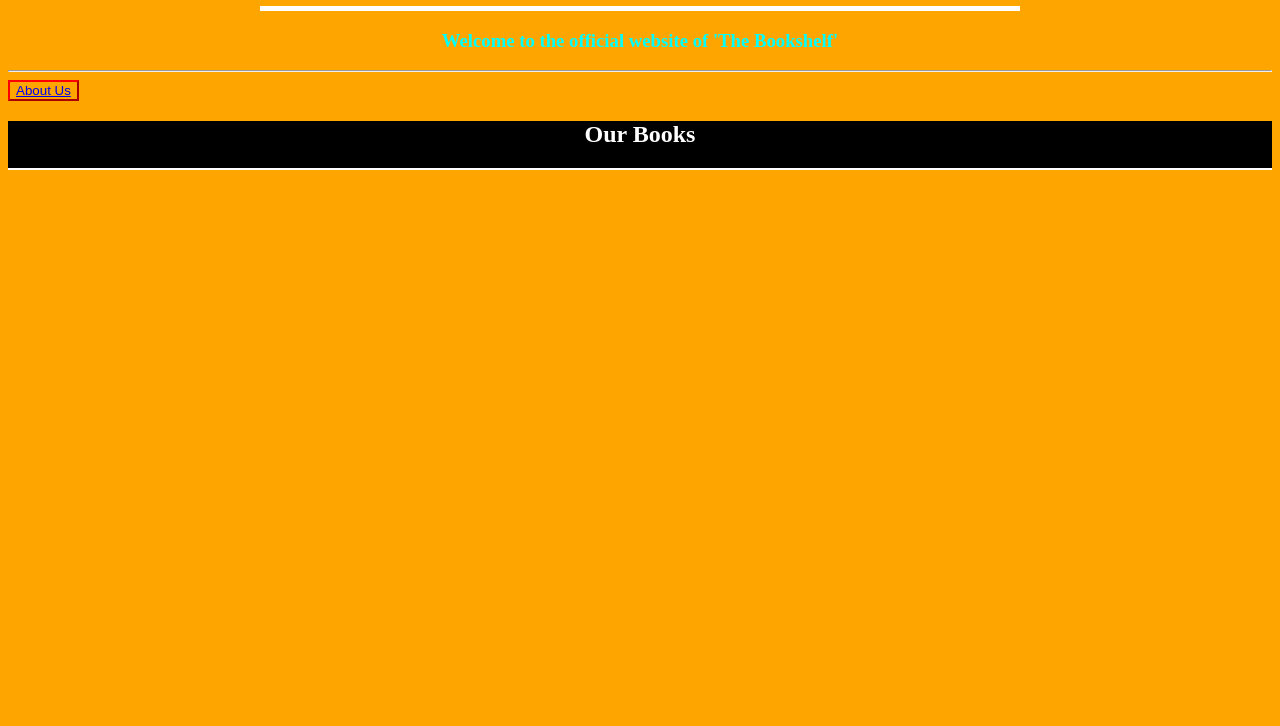
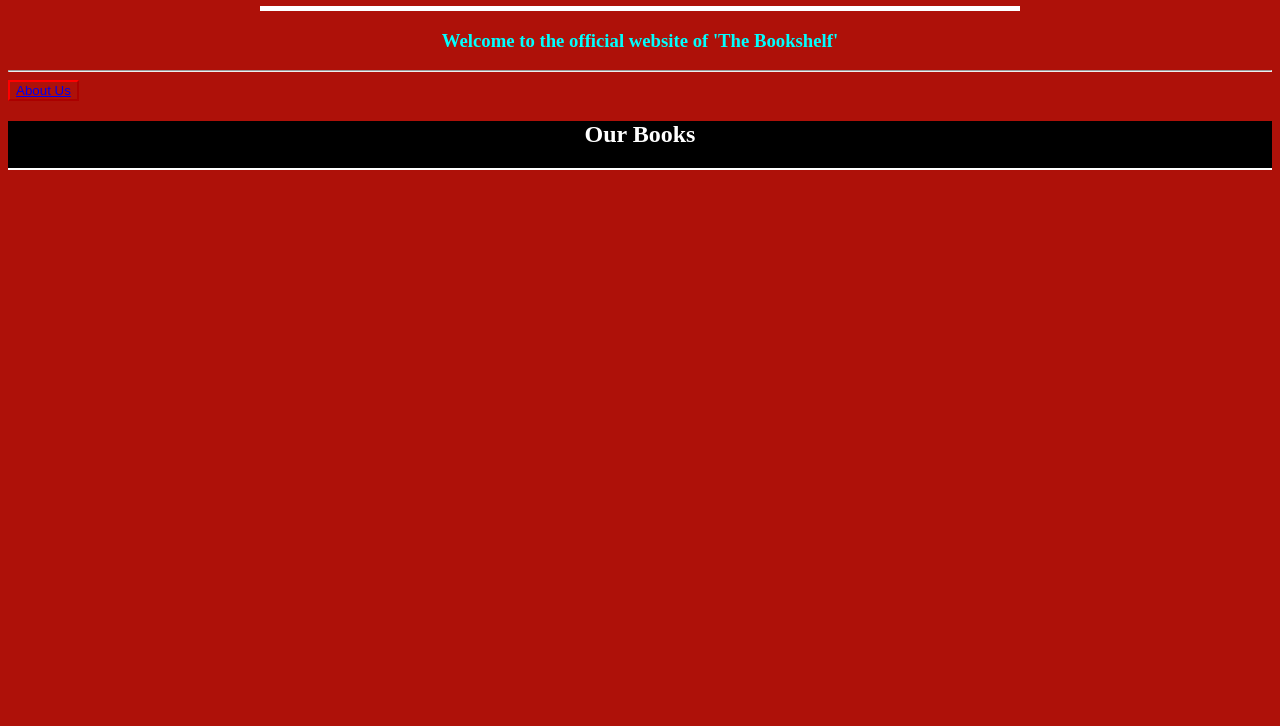
Before and after one commit to ShenoyRishabh/thebookshelf, a plain HTML site: page index.html in a window 1280 px wide. Shown: the part 74-800 px from the top of the page. Drawn offline with Linux system fonts and the light colour scheme.

Commit message:
Update styles.css

```diff
--- a/styles.css
+++ b/styles.css
@@ -26,7 +26,7 @@ p {
 }
 
 body {
-      background-color: orange;
+      background-color: #ae1109;
 }
 
 .btn {
```
